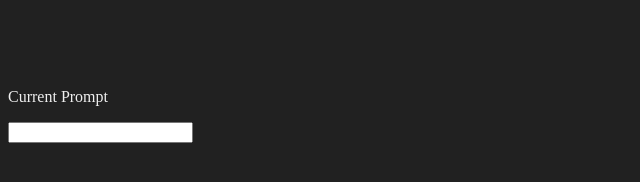
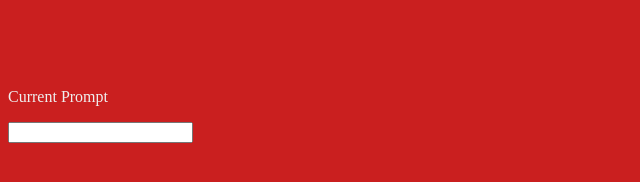
Before and after one commit to janelletavares/bc-prompt, a browser extension: page prompt.html in a window 1280 px wide. Shown: the whole page, without its empty margins (0-640 px from the left). Drawn offline with Linux system fonts and the light colour scheme.

Commit message:
red is gorgeous

```diff
--- a/prompt.css
+++ b/prompt.css
@@ -1,6 +1,6 @@
 
 body {
   padding-top: 5rem;
-  background-color: #212121;
+  background-color: #ca1f1f;
   color: #efefef;
 }
```
